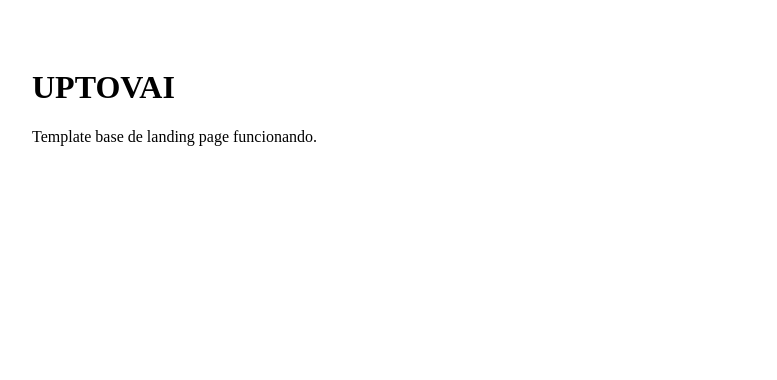
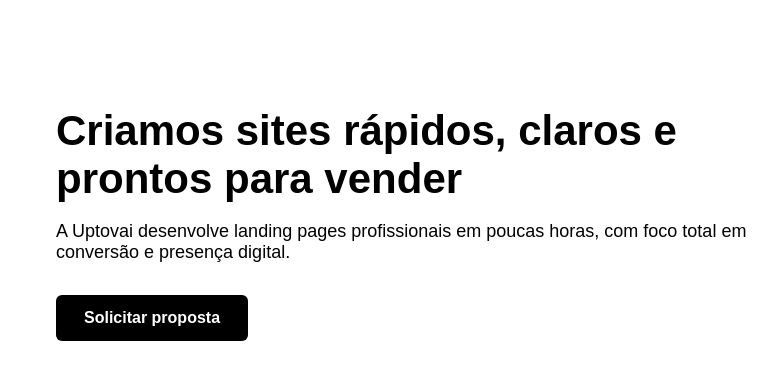
Before and after one commit to andersonato/landing-template, a Next.js app: page / in a window 1280 px wide. Shown: the top 380 px of the page, without its empty margins (16-793 px from the left). Built offline with nearby package versions, Linux system fonts and the light colour scheme.

Commit message:
Add landing hero and CTA

```diff
--- a/app/page.jsx
+++ b/app/page.jsx
@@ -1,8 +1,31 @@
 export default function Home() {
   return (
-    <main style={{ padding: 40 }}>
-      <h1>UPTOVAI</h1>
-      <p>Template base de landing page funcionando.</p>
+    <main style={{ padding: "64px", fontFamily: "Arial, sans-serif" }}>
+      <section style={{ maxWidth: 720 }}>
+        <h1 style={{ fontSize: 42, marginBottom: 16 }}>
+          Criamos sites rápidos, claros e prontos para vender
+        </h1>
+
+        <p style={{ fontSize: 18, marginBottom: 32 }}>
+          A Uptovai desenvolve landing pages profissionais em poucas horas,
+          com foco total em conversão e presença digital.
+        </p>
+
+        <a
+          href="mailto:contato@uptovai.com"
+          style={{
+            display: "inline-block",
+            padding: "14px 28px",
+            background: "#000",
+            color: "#fff",
+            textDecoration: "none",
+            borderRadius: 6,
+            fontWeight: "bold",
+          }}
+        >
+          Solicitar proposta
+        </a>
+      </section>
     </main>
   );
 }
```
